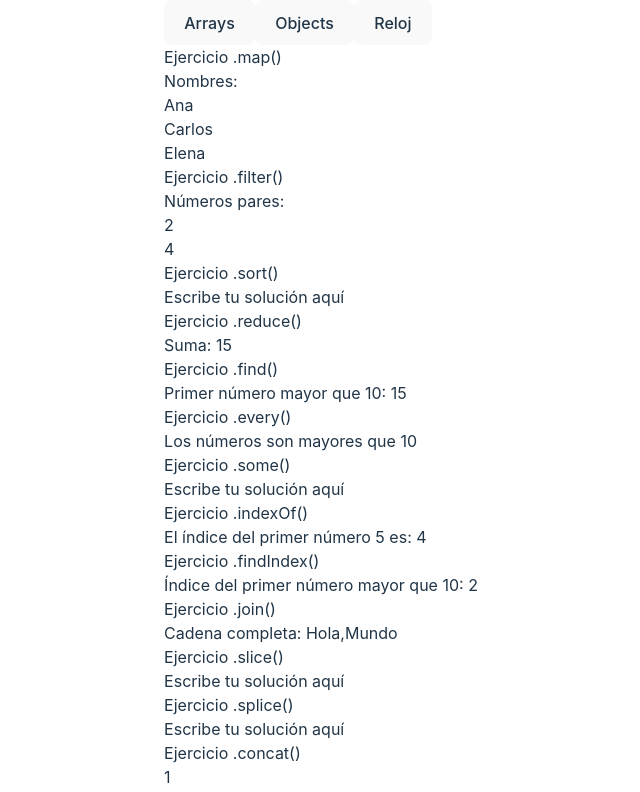
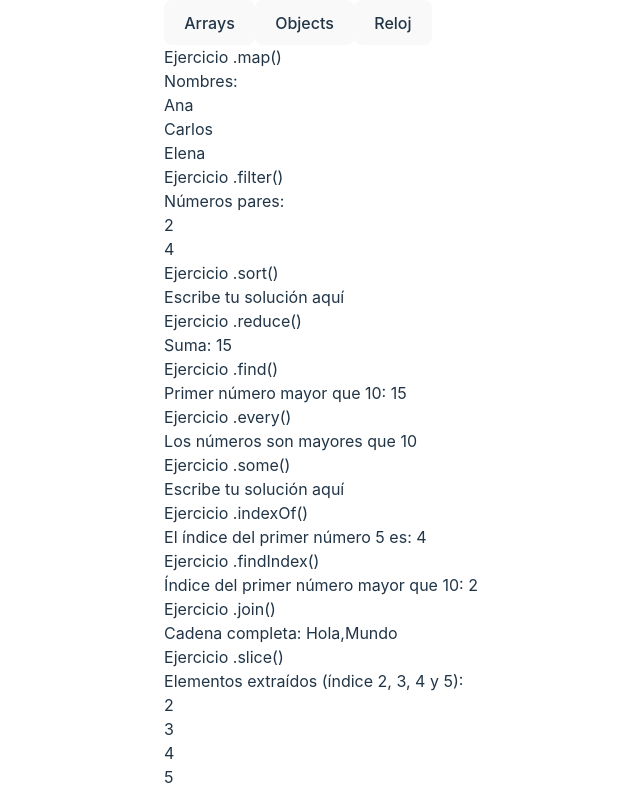
Before and after one commit to FSDSTR1023/react-javascript-exercices, a React (Vite) app: page / in a window 1280 px wide. Shown: the top 792 px of the page, without its empty margins (319-959 px from the left). Built offline with nearby package versions, Linux system fonts and the light colour scheme.

Commit message:
Método slice

```diff
--- a/src/components/MetodoSlice.jsx
+++ b/src/components/MetodoSlice.jsx
@@ -7,9 +7,16 @@ hasta el índice 5 utilizando el método slice().
 export const MetodoSlice = () => {
   const numeros = [0, 1, 2, 3, 4, 5, 6];
 
+  numeros.slice();
+
   return (
     <>
-      Escribe tu solución aquí
+      Elementos extraídos (índice 2, 3, 4 y 5):
+      <ul>
+        {
+          numeros.slice(2,6).map((number)=> <li>{number}</li>)
+        }
+      </ul>
     </>
   );
 };
```
